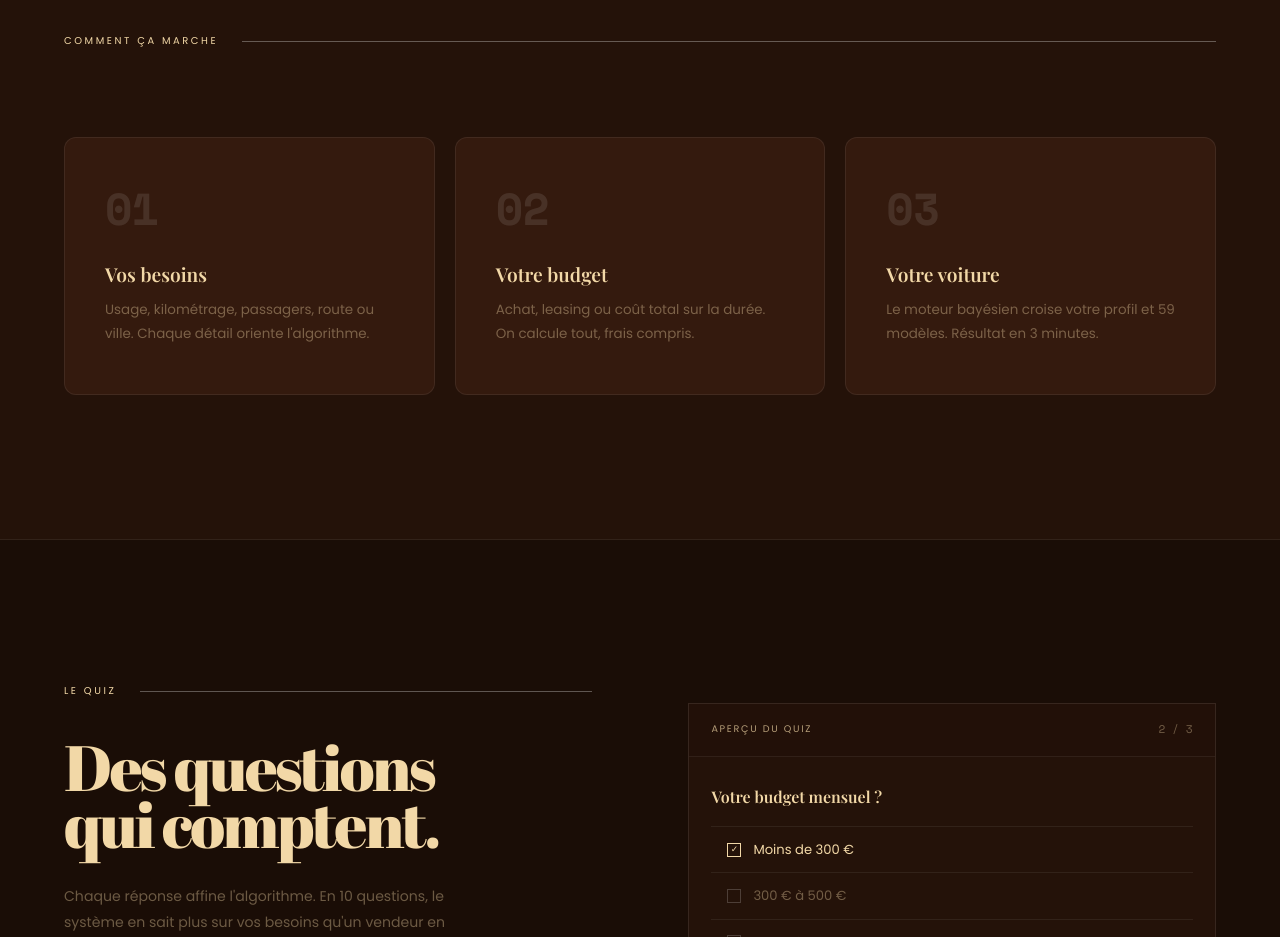
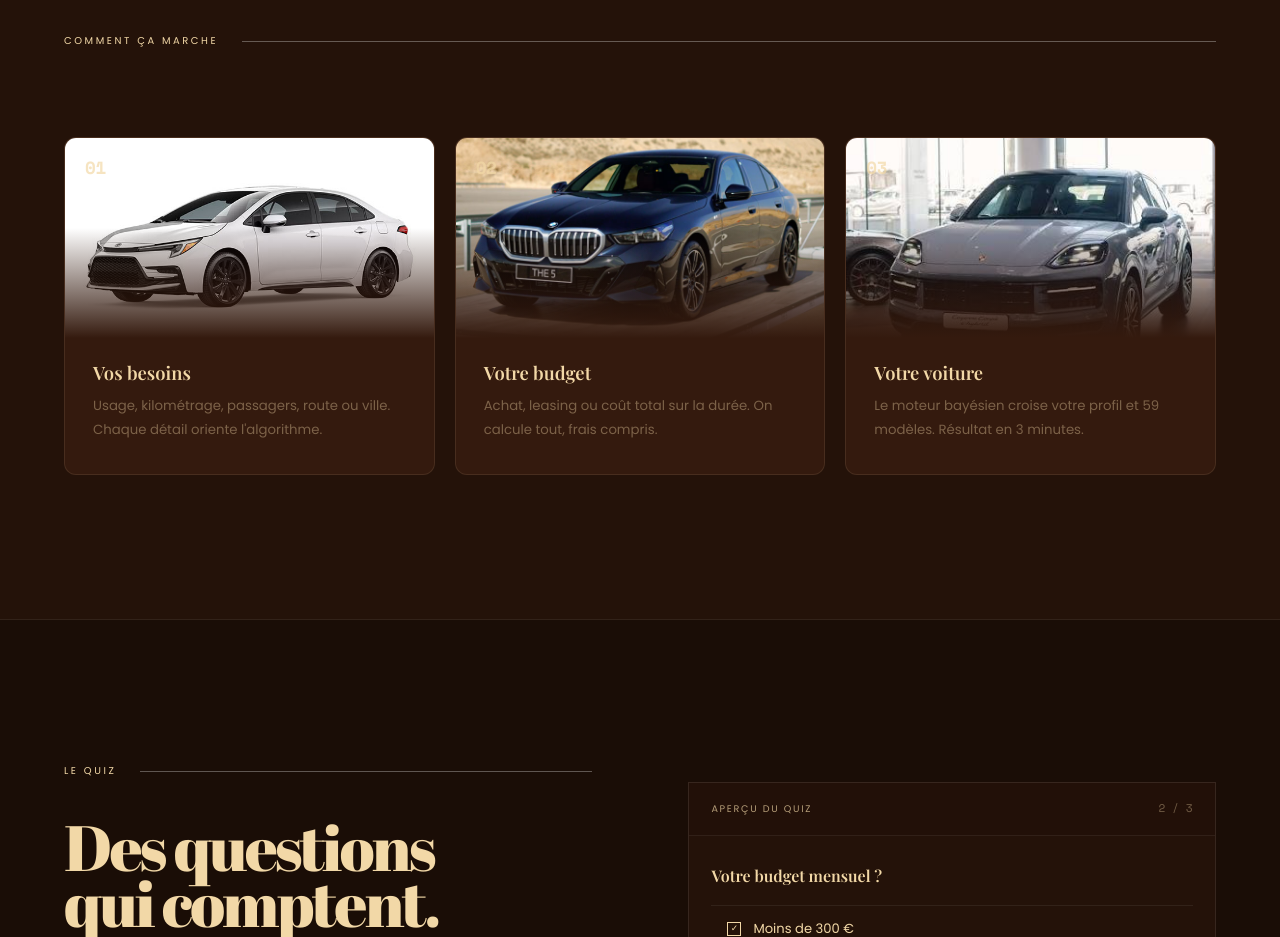
Before and after one commit to radiaboujdid11/Car-Advisor-, a React (Vite) app in the folder frontend/: page / in a window 1280 px wide. Shown: the part 1080-2017 px from the top of the page. Built offline with nearby package versions, Linux system fonts and the light colour scheme.

Commit message:
Steps cards: images voitures (Corolla, BMW, Porsche)

```diff
--- a/frontend/src/pages/Landing.jsx
+++ b/frontend/src/pages/Landing.jsx
@@ -4,9 +4,9 @@ import AdSlot from '../components/AdSlot';
 import { CARS } from '../data/cars';
 
 const STEPS = [
-  { n: '01', title: 'Vos besoins', body: 'Usage, kilométrage, passagers, route ou ville. Chaque détail oriente l\'algorithme.' },
-  { n: '02', title: 'Votre budget', body: 'Achat, leasing ou coût total sur la durée. On calcule tout, frais compris.' },
-  { n: '03', title: 'Votre voiture', body: 'Le moteur bayésien croise votre profil et 59 modèles. Résultat en 3 minutes.' },
+  { n: '01', title: 'Vos besoins', body: 'Usage, kilométrage, passagers, route ou ville. Chaque détail oriente l\'algorithme.', img: '/COROLLA.jpg' },
+  { n: '02', title: 'Votre budget', body: 'Achat, leasing ou coût total sur la durée. On calcule tout, frais compris.', img: '/bmw-serie-5.jpg' },
+  { n: '03', title: 'Votre voiture', body: 'Le moteur bayésien croise votre profil et 59 modèles. Résultat en 3 minutes.', img: '/PORSHE.jpg' },
 ];
 
 const FEATURES = [
@@ -202,13 +202,24 @@ export default function Landing() {
 
           <div style={{ display: 'grid', gridTemplateColumns: 'repeat(3,1fr)', gap: '1.25rem' }}>
             {STEPS.map((s, i) => (
-              <div key={i} className="reveal" style={{ background: '#341A0E', border: '1px solid rgba(255,255,255,.07)', borderRadius: '12px', padding: '3rem 2.5rem', transition: 'border-color .25s, background .25s' }}
-                onMouseEnter={e => { e.currentTarget.style.background = '#3d2010'; e.currentTarget.style.borderColor = 'rgba(255,255,255,.16)'; }}
-                onMouseLeave={e => { e.currentTarget.style.background = '#341A0E'; e.currentTarget.style.borderColor = 'rgba(255,255,255,.07)'; }}
+              <div key={i} className="reveal" style={{ background: '#341A0E', border: '1px solid rgba(242,216,167,.1)', borderRadius: '12px', overflow: 'hidden', transition: 'border-color .25s, transform .25s' }}
+                onMouseEnter={e => { e.currentTarget.style.borderColor = 'rgba(242,216,167,.28)'; e.currentTarget.style.transform = 'translateY(-4px)'; }}
+                onMouseLeave={e => { e.currentTarget.style.borderColor = 'rgba(242,216,167,.1)'; e.currentTarget.style.transform = 'translateY(0)'; }}
               >
-                <div style={{ fontFamily: 'var(--mono)', fontSize: '2.8rem', fontWeight: 700, color: 'rgba(255,255,255,.1)', lineHeight: 1, marginBottom: '2rem', letterSpacing: '-.02em' }}>{s.n}</div>
-                <h3 style={{ fontFamily: 'var(--serif-body)', fontSize: '1.2rem', fontWeight: 600, color: 'var(--ink)', marginBottom: '.75rem', lineHeight: 1.2 }}>{s.title}</h3>
-                <p style={{ fontFamily: 'var(--sans)', fontSize: '.84rem', color: 'var(--ink-mute)', lineHeight: 1.8 }}>{s.body}</p>
+                {/* Image */}
+                <div style={{ height: '200px', overflow: 'hidden', position: 'relative' }}>
+                  <img src={s.img} alt={s.title} style={{ width: '100%', height: '100%', objectFit: 'cover', objectPosition: 'center', display: 'block', transition: 'transform .6s ease' }}
+                    onMouseEnter={e => e.currentTarget.style.transform = 'scale(1.06)'}
+                    onMouseLeave={e => e.currentTarget.style.transform = 'scale(1)'}
+                  />
+                  <div style={{ position: 'absolute', inset: 0, background: 'linear-gradient(to top, #341A0E 0%, transparent 55%)' }} />
+                  <span style={{ position: 'absolute', top: '1rem', left: '1.25rem', fontFamily: 'var(--mono)', fontSize: '1.1rem', fontWeight: 700, color: 'rgba(242,216,167,.7)', letterSpacing: '-.02em' }}>{s.n}</span>
+                </div>
+                {/* Text */}
+                <div style={{ padding: '1.5rem 1.75rem 2rem' }}>
+                  <h3 style={{ fontFamily: 'var(--serif-body)', fontSize: '1.15rem', fontWeight: 600, color: 'var(--ink)', marginBottom: '.6rem', lineHeight: 1.2 }}>{s.title}</h3>
+                  <p style={{ fontFamily: 'var(--sans)', fontSize: '.83rem', color: 'var(--ink-mute)', lineHeight: 1.8 }}>{s.body}</p>
+                </div>
               </div>
             ))}
           </div>
```
